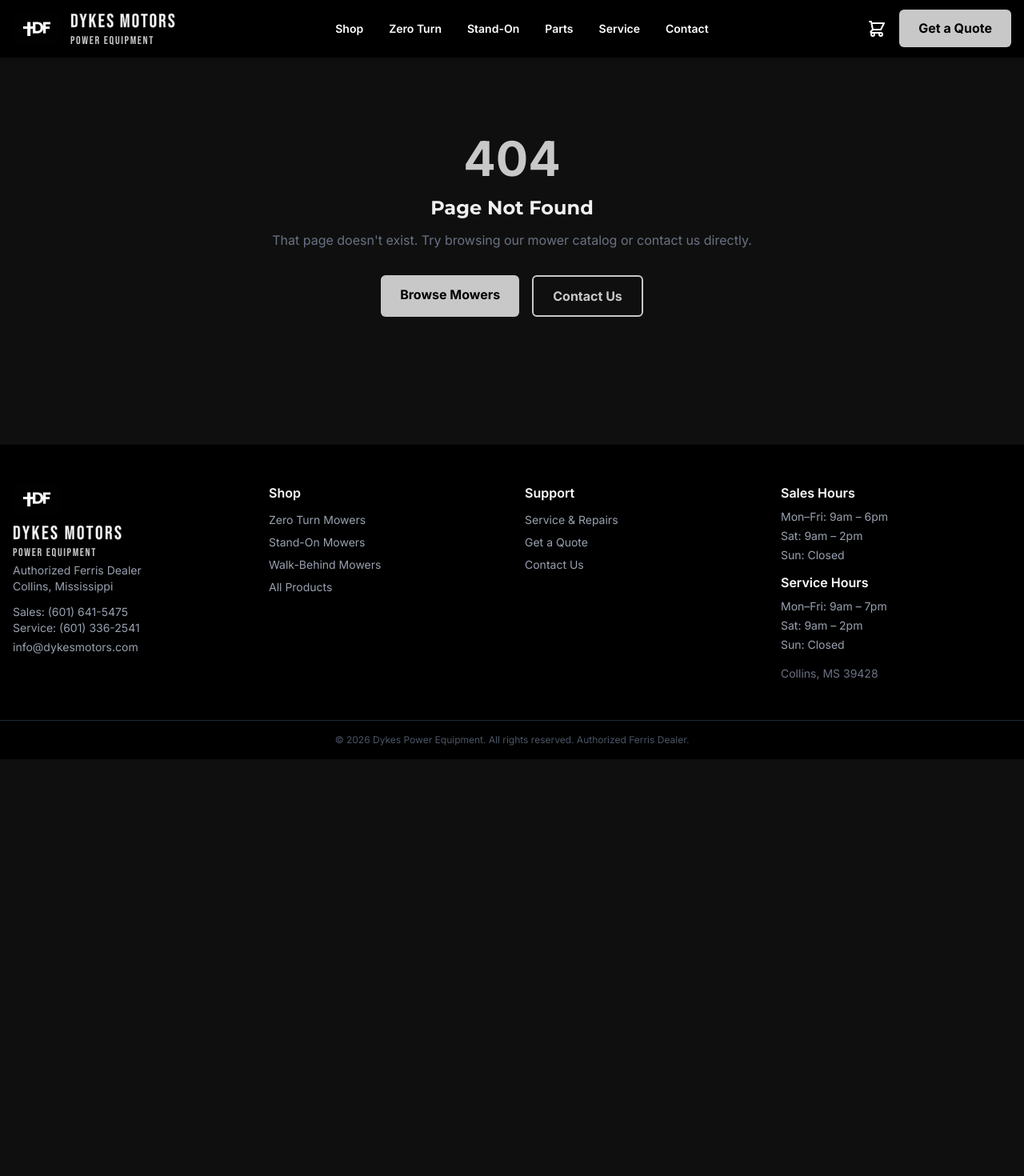
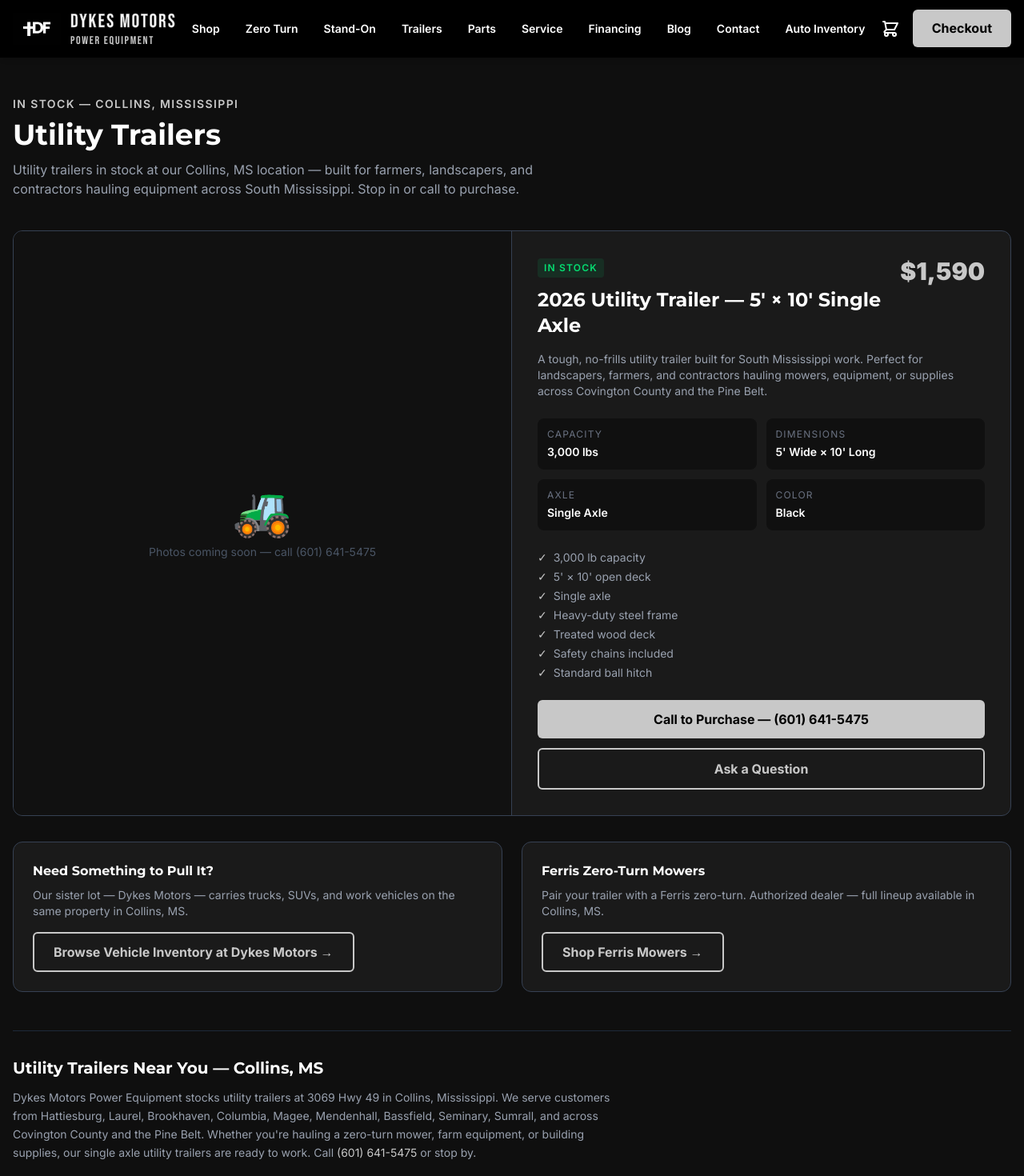
Before and after one commit to CaseyDykes12/dykes-power, a Next.js app: page /trailers in a window 1280 px wide. Before the commit this address had no page. Shown: the top 1470 px of the page at 80% size. Before the commit the page ends 949 px from the top, so only its background shows below. Built offline with nearby package versions, Linux system fonts and the light colour scheme.

Commit message:
Add utility trailers page with nav and footer links

```diff
--- /dev/null
+++ b/app/trailers/page.tsx
@@ -0,0 +1,166 @@
+import type { Metadata } from 'next';
+import Link from 'next/link';
+
+export const metadata: Metadata = {
+  title: 'Utility Trailers for Sale — Dykes Motors Power Equipment | Collins, MS',
+  description:
+    'Utility trailers in stock at Dykes Motors Power Equipment in Collins, MS. Single axle trailers for hauling mowers, equipment, and farm supplies across South Mississippi and the Pine Belt.',
+  keywords:
+    'utility trailer Collins MS, utility trailer for sale Mississippi, single axle trailer South Mississippi, trailer dealer Collins MS, landscape trailer Mississippi, utility trailer Hattiesburg, utility trailer Laurel MS',
+};
+
+const trailers = [
+  {
+    id: '10114',
+    name: "2026 Utility Trailer — 5' × 10' Single Axle",
+    price: 1590,
+    capacity: '3,000 lbs',
+    dimensions: "5' Wide × 10' Long",
+    axle: 'Single Axle',
+    color: 'Black',
+    status: 'IN_STOCK' as const,
+    description:
+      'A tough, no-frills utility trailer built for South Mississippi work. Perfect for landscapers, farmers, and contractors hauling mowers, equipment, or supplies across Covington County and the Pine Belt.',
+    features: [
+      '3,000 lb capacity',
+      "5' × 10' open deck",
+      'Single axle',
+      'Heavy-duty steel frame',
+      'Treated wood deck',
+      'Safety chains included',
+      'Standard ball hitch',
+    ],
+    imageUrl: null as string | null,
+  },
+];
+
+export default function TrailersPage() {
+  return (
+    <div className="max-w-[1280px] mx-auto px-4 py-12">
+
+      {/* Header */}
+      <div className="mb-10">
+        <p className="text-[#C8C8C8] text-sm font-semibold uppercase tracking-widest mb-2">
+          In Stock — Collins, Mississippi
+        </p>
+        <h1 className="text-4xl font-bold text-white mb-3">Utility Trailers</h1>
+        <p className="text-gray-400 max-w-2xl">
+          Utility trailers in stock at our Collins, MS location — built for farmers, landscapers, and contractors
+          hauling equipment across South Mississippi. Stop in or call to purchase.
+        </p>
+      </div>
+
+      {/* Listings */}
+      {trailers.map((trailer) => (
+        <div key={trailer.id} className="bg-[#1a1a1a] border border-gray-700 rounded-xl overflow-hidden mb-8">
+          <div className="grid md:grid-cols-2 gap-0">
+
+            {/* Image */}
+            <div className="bg-[#111] flex items-center justify-center h-72 md:h-auto border-b md:border-b-0 md:border-r border-gray-700">
+              {trailer.imageUrl ? (
+                // eslint-disable-next-line @next/next/no-img-element
+                <img src={trailer.imageUrl} alt={trailer.name} className="w-full h-full object-cover" />
+              ) : (
+                <div className="text-center text-gray-600 p-8">
+                  <p className="text-6xl mb-3">🚜</p>
+                  <p className="text-sm">Photos coming soon — call (601) 641-5475</p>
+                </div>
+              )}
+            </div>
+
+            {/* Details */}
+            <div className="p-8">
+              <div className="flex items-start justify-between gap-4 mb-4">
+                <div>
+                  <span className="text-xs font-semibold uppercase tracking-widest text-green-400 bg-green-400/10 px-2 py-1 rounded mb-2 inline-block">
+                    In Stock
+                  </span>
+                  <h2 className="text-2xl font-bold text-white mt-1">{trailer.name}</h2>
+                </div>
+                <p className="text-3xl font-black text-[#C8C8C8] whitespace-nowrap">
+                  ${trailer.price.toLocaleString()}
+                </p>
+              </div>
+
+              <p className="text-gray-400 text-sm mb-6">{trailer.description}</p>
+
+              {/* Specs */}
+              <div className="grid grid-cols-2 gap-3 mb-6">
+                {[
+                  ['Capacity', trailer.capacity],
+                  ['Dimensions', trailer.dimensions],
+                  ['Axle', trailer.axle],
+                  ['Color', trailer.color],
+                ].map(([label, value]) => (
+                  <div key={label} className="bg-black/40 rounded-lg p-3">
+                    <p className="text-xs text-gray-500 uppercase tracking-widest mb-1">{label}</p>
+                    <p className="text-white font-semibold text-sm">{value}</p>
+                  </div>
+                ))}
+              </div>
+
+              {/* Features */}
+              <ul className="space-y-1 mb-6">
+                {trailer.features.map((f) => (
+                  <li key={f} className="flex gap-2 text-sm text-gray-400">
+                    <span className="text-[#C8C8C8]">✓</span> {f}
+                  </li>
+                ))}
+              </ul>
+
+              {/* CTAs */}
+              <div className="flex flex-col gap-3">
+                <a href="tel:6016415475" className="btn-primary text-center">
+                  Call to Purchase — (601) 641-5475
+                </a>
+                <Link href="/contact" className="btn-outline text-center">
+                  Ask a Question
+                </Link>
+              </div>
+            </div>
+          </div>
+        </div>
+      ))}
+
+      {/* Cross-sell blocks */}
+      <div className="grid md:grid-cols-2 gap-6 mt-2">
+        <div className="bg-[#1a1a1a] border border-gray-700 rounded-xl p-6">
+          <h3 className="font-bold text-white mb-2">Need Something to Pull It?</h3>
+          <p className="text-gray-400 text-sm mb-4">
+            Our sister lot — Dykes Motors — carries trucks, SUVs, and work vehicles on the same property in Collins, MS.
+          </p>
+          <a
+            href="https://www.dykesmotors.com/inventory"
+            target="_blank"
+            rel="noopener noreferrer"
+            className="btn-outline text-center text-sm py-2 block"
+          >
+            Browse Vehicle Inventory at Dykes Motors →
+          </a>
+        </div>
+        <div className="bg-[#1a1a1a] border border-gray-700 rounded-xl p-6">
+          <h3 className="font-bold text-white mb-2">Ferris Zero-Turn Mowers</h3>
+          <p className="text-gray-400 text-sm mb-4">
+            Pair your trailer with a Ferris zero-turn. Authorized dealer — full lineup available in Collins, MS.
+          </p>
+          <Link href="/catalog" className="btn-outline text-center text-sm py-2 block">
+            Shop Ferris Mowers →
+          </Link>
+        </div>
+      </div>
+
+      {/* SEO block */}
+      <div className="mt-12 border-t border-gray-800 pt-8">
+        <h2 className="text-xl font-bold text-white mb-3">Utility Trailers Near You — Collins, MS</h2>
+        <p className="text-gray-400 text-sm leading-relaxed max-w-3xl">
+          Dykes Motors Power Equipment stocks utility trailers at 3069 Hwy 49 in Collins, Mississippi. We serve
+          customers from Hattiesburg, Laurel, Brookhaven, Columbia, Magee, Mendenhall, Bassfield, Seminary, Sumrall,
+          and across Covington County and the Pine Belt. Whether you&apos;re hauling a zero-turn mower, farm
+          equipment, or building supplies, our single axle utility trailers are ready to work.
+          Call <a href="tel:6016415475" className="text-[#C8C8C8] hover:underline">(601) 641-5475</a> or stop by.
+        </p>
+      </div>
+
+    </div>
+  );
+}
--- a/components/Footer.tsx
+++ b/components/Footer.tsx
@@ -2,7 +2,7 @@
 
 export default function Footer() {
   return (
-    <footer className="bg-black text-gray-400 mt-16">
+    <footer className="bg-black text-gray-400">
       <div className="max-w-[1280px] mx-auto px-4 py-12 grid grid-cols-1 md:grid-cols-4 gap-8">
         <div>
           {/* eslint-disable-next-line @next/next/no-img-element */}
@@ -31,6 +31,7 @@
             <li><Link href="/catalog?category=Zero+Turn+Mowers" className="hover:text-[#C8C8C8]">Zero Turn Mowers</Link></li>
             <li><Link href="/catalog?category=Stand-On+Mowers" className="hover:text-[#C8C8C8]">Stand-On Mowers</Link></li>
             <li><Link href="/catalog?category=Walk-Behind+Mowers" className="hover:text-[#C8C8C8]">Walk-Behind Mowers</Link></li>
+            <li><Link href="/trailers" className="hover:text-[#C8C8C8]">Utility Trailers</Link></li>
             <li><Link href="/catalog" className="hover:text-[#C8C8C8]">All Products</Link></li>
           </ul>
         </div>
@@ -41,6 +42,9 @@
             <li><Link href="/service" className="hover:text-[#C8C8C8]">Service & Repairs</Link></li>
             <li><Link href="/contact" className="hover:text-[#C8C8C8]">Get a Quote</Link></li>
             <li><Link href="/contact" className="hover:text-[#C8C8C8]">Contact Us</Link></li>
+            <li><Link href="/shipping" className="hover:text-[#C8C8C8]">Shipping & Returns</Link></li>
+            <li><Link href="/privacy" className="hover:text-[#C8C8C8]">Privacy Policy</Link></li>
+            <li><Link href="/terms" className="hover:text-[#C8C8C8]">Terms of Service</Link></li>
           </ul>
         </div>
 
@@ -57,7 +61,7 @@
             <li>Sat: 9am – 2pm</li>
             <li>Sun: Closed</li>
           </ul>
-          <p className="text-sm mt-4 text-gray-500">Collins, MS 39428</p>
+          <p className="text-sm mt-4 text-gray-500">3069 Hwy 49, Collins, MS 39428</p>
         </div>
       </div>
       <div className="border-t border-gray-800 text-center text-xs text-gray-600 py-4">
--- a/components/Navbar.tsx
+++ b/components/Navbar.tsx
@@ -34,16 +34,20 @@
           <Link href="/catalog" className="hover:text-[#C8C8C8] transition-colors">Shop</Link>
           <Link href="/catalog?category=Zero+Turn+Mowers" className="hover:text-[#C8C8C8] transition-colors">Zero Turn</Link>
           <Link href="/catalog?category=Stand-On+Mowers" className="hover:text-[#C8C8C8] transition-colors">Stand-On</Link>
+          <Link href="/trailers" className="hover:text-[#C8C8C8] transition-colors">Trailers</Link>
           <Link href="/parts" className="hover:text-[#C8C8C8] transition-colors">Parts</Link>
           <Link href="/service" className="hover:text-[#C8C8C8] transition-colors">Service</Link>
+          <Link href="/financing" className="hover:text-[#C8C8C8] transition-colors">Financing</Link>
+          <Link href="/blog" className="hover:text-[#C8C8C8] transition-colors">Blog</Link>
           <Link href="/contact" className="hover:text-[#C8C8C8] transition-colors">Contact</Link>
+          <a href="https://www.dykesmotors.com/inventory" target="_blank" rel="noopener noreferrer" className="hover:text-[#C8C8C8] transition-colors">Auto Inventory</a>
         </nav>
 
         {/* Right side */}
         <div className="flex items-center gap-4">
           <CartIcon />
-          <Link href="/contact" className="hidden md:inline-block btn-primary text-sm py-2 px-4">
-            Get a Quote
+          <Link href="/cart" className="hidden md:inline-block btn-primary text-sm py-2 px-4">
+            Checkout
           </Link>
           {/* Mobile menu button */}
           <button
@@ -68,10 +72,14 @@
           <Link href="/catalog" onClick={() => setOpen(false)} className="hover:text-[#C8C8C8]">Shop All</Link>
           <Link href="/catalog?category=Zero+Turn+Mowers" onClick={() => setOpen(false)} className="hover:text-[#C8C8C8]">Zero Turn Mowers</Link>
           <Link href="/catalog?category=Stand-On+Mowers" onClick={() => setOpen(false)} className="hover:text-[#C8C8C8]">Stand-On Mowers</Link>
+          <Link href="/trailers" onClick={() => setOpen(false)} className="hover:text-[#C8C8C8]">Trailers</Link>
           <Link href="/parts" onClick={() => setOpen(false)} className="hover:text-[#C8C8C8]">Parts</Link>
           <Link href="/service" onClick={() => setOpen(false)} className="hover:text-[#C8C8C8]">Service</Link>
+          <Link href="/financing" onClick={() => setOpen(false)} className="hover:text-[#C8C8C8]">Financing</Link>
+          <Link href="/blog" onClick={() => setOpen(false)} className="hover:text-[#C8C8C8]">Blog</Link>
           <Link href="/contact" onClick={() => setOpen(false)} className="hover:text-[#C8C8C8]">Contact</Link>
-          <Link href="/contact" onClick={() => setOpen(false)} className="btn-primary text-center">Get a Quote</Link>
+          <a href="https://www.dykesmotors.com/inventory" target="_blank" rel="noopener noreferrer" onClick={() => setOpen(false)} className="hover:text-[#C8C8C8]">Auto Inventory</a>
+          <Link href="/cart" onClick={() => setOpen(false)} className="btn-primary text-center">Checkout</Link>
         </div>
       )}
     </header>
```
